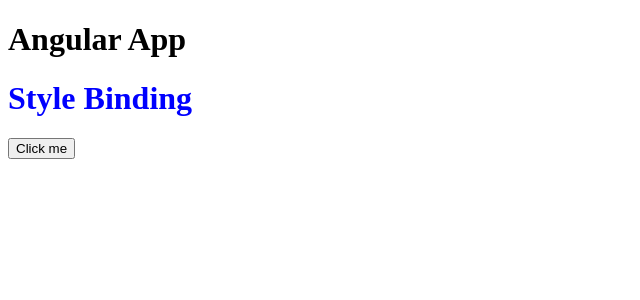
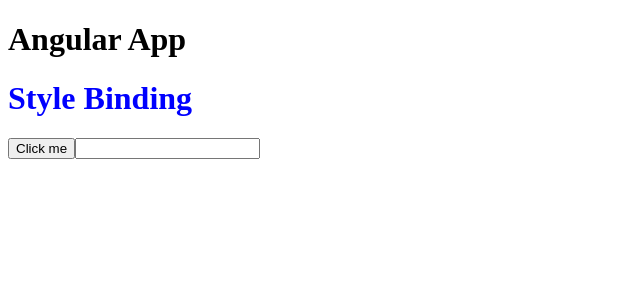
Before and after one commit to barbellfan/AngIntro, an Angular app: page / in a window 1280 px wide. Shown: the top 300 px of the page, without its empty margins (0-640 px from the left). Built offline with nearby package versions, Linux system fonts and the light colour scheme.

Commit message:
Traditional key event handling.

```diff
--- a/src/app/app.component.html
+++ b/src/app/app.component.html
@@ -6,3 +6,6 @@
 
 <!-- event bindingvsc -->
 <button (click)="buttonClick()">Click me</button>
+
+<!-- event filtering -->
+<input type="text" (keyup)="onKeyUp($event)" >
--- a/src/app/app.component.ts
+++ b/src/app/app.component.ts
@@ -13,4 +13,14 @@
   buttonClick() {
     console.log("Button click event worked");
   }
+
+  onKeyUp($event: KeyboardEvent) {
+    // The keyCode property is deprecated. Use key instead. Note
+    // that 'Enter' is spelled out for that key.
+    if ($event.key == 'Enter') {
+      console.log("Enter entered");
+
+    }
+
+  }
 }
```
